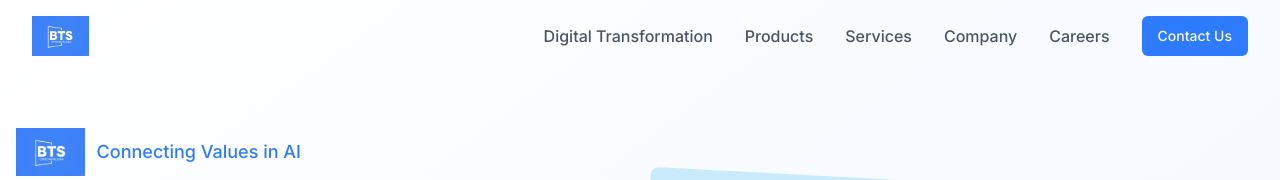
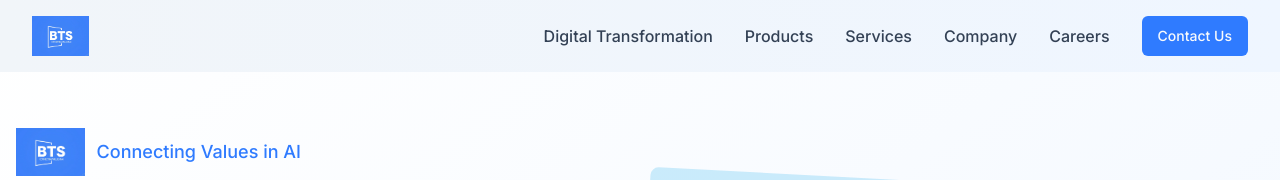
Before and after one commit to toxicspirits/bts-ai-website, a React (Vite) app: page / in a window 1280 px wide. Shown: the top 180 px of the page. Built offline with nearby package versions, Linux system fonts and the light colour scheme; grey boxes are pictures that could not be loaded.

Commit message:
Change navbar color
Update navbar color to improve visual harmony.

```diff
--- a/src/components/Navbar.tsx
+++ b/src/components/Navbar.tsx
@@ -29,8 +29,8 @@ const Navbar = () => {
       className={cn(
         "fixed w-full z-30 transition-all duration-300",
         isScrolled
-          ? "bg-white shadow-md py-2"
-          : "bg-transparent py-4"
+          ? "bg-slate-50 shadow-md py-2"
+          : "bg-gradient-to-r from-slate-100 to-blue-50 py-4"
       )}
     >
       <div className="container mx-auto flex items-center justify-between">
@@ -52,7 +52,7 @@ const Navbar = () => {
             <a
               key={item.title}
               href={item.href}
-              className="font-medium text-gray-600 hover:text-btsai-blue transition-colors"
+              className="font-medium text-slate-700 hover:text-btsai-blue transition-colors"
             >
               {item.title}
             </a>
@@ -67,7 +67,7 @@ const Navbar = () => {
 
         {/* Mobile menu button */}
         <button
-          className="md:hidden text-gray-500 focus:outline-none"
+          className="md:hidden text-slate-700 focus:outline-none"
           onClick={() => setIsMobileMenuOpen(!isMobileMenuOpen)}
         >
           <svg
@@ -87,13 +87,13 @@ const Navbar = () => {
 
       {/* Mobile Menu */}
       {isMobileMenuOpen && (
-        <div className="md:hidden bg-white shadow-lg absolute w-full">
+        <div className="md:hidden bg-slate-50 shadow-lg absolute w-full">
           <div className="px-2 pt-2 pb-3 space-y-1">
             {navItems.map((item) => (
               <a
                 key={item.title}
                 href={item.href}
-                className="block px-3 py-2 rounded-md text-base font-medium text-gray-700 hover:text-btsai-blue hover:bg-gray-50"
+                className="block px-3 py-2 rounded-md text-base font-medium text-slate-700 hover:text-btsai-blue hover:bg-slate-100"
                 onClick={() => setIsMobileMenuOpen(false)}
               >
                 {item.title}
```
